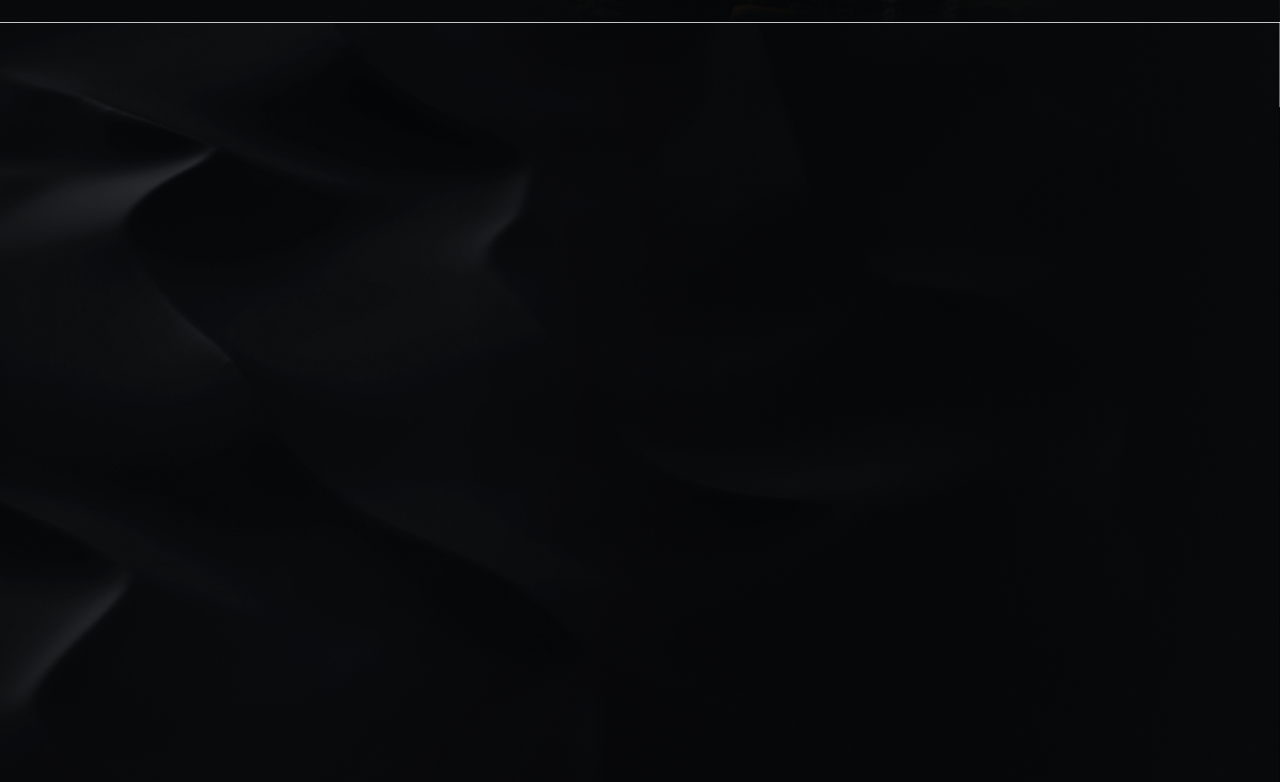
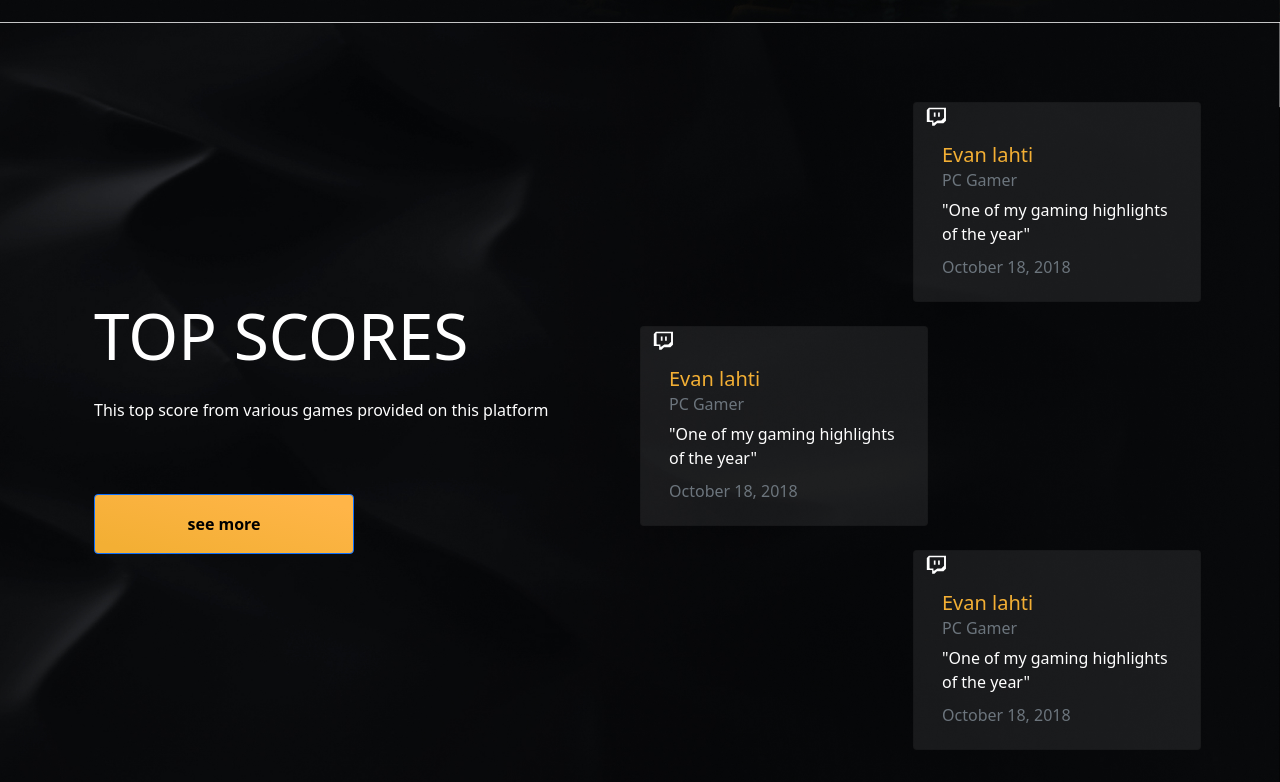
Before and after one commit to SamX23/binar-chapter-3, a plain HTML site: page index.html in a window 1280 px wide. Shown: the part 3178-3960 px from the top of the page. Drawn offline with nearby package versions, Linux system fonts and the light colour scheme.

Commit message:
update topscores section

```diff
--- a/index.html
+++ b/index.html
@@ -14,7 +14,7 @@
     />
     <title>Binar Challenge Chapter 3</title>
   </head>
-  <body>
+  <body class="text-white">
     <header>
       <nav
         class="container nav_text navbar navbar-expand-lg navbar-dark container-fluid"
@@ -83,7 +83,7 @@
     </div>
 
     <main>
-      <div class="games cover_Background text-white">
+      <div class="games cover_Background">
         <div class="row container games_Title">
           <h6>What's so special?</h6>
         </div>
@@ -158,7 +158,7 @@
         <div class="row games_Slider"></div>
       </div>
 
-      <div class="features cover_Background text-white">
+      <div class="features cover_Background">
         <div class="row container m-auto">
           <div class="col-7 features_Avatar"></div>
           <div class="col-5">
@@ -188,7 +188,7 @@
         </div>
       </div>
 
-      <div class="requirements cover_Background text-white">
+      <div class="requirements cover_Background">
         <div class="row container m-auto position-relative">
           <span
             class="position-absolute top-0 start-50 translate-middle text-center"
@@ -249,8 +249,86 @@
       </div>
 
       <div class="topscores cover_Background">
-        <div class="topscores_Description"></div>
-        <div class="topscores_Cards"></div>
+        <div class="row container m-auto align-items-center h-100">
+          <div class="col-6">
+            <div class="row topscores_Description">
+              <h5>TOP SCORES</h5>
+              <p>This top score from various games provided on this platform</p>
+            </div>
+            <div class="row">
+              <button
+                type="submit"
+                class="btn btn-primary orangeButton fw-bold topscores_Button"
+              >
+                see more
+              </button>
+            </div>
+          </div>
+          <div class="col-6 topscores_Cards">
+            <div class="row">
+              <div
+                class="card position-absolute top-0 start-50"
+                style="width: 18rem"
+              >
+                <div class="card-img">
+                  <img src="Assets/svg/twitch.svg" alt="" />
+                </div>
+                <div class="card-body">
+                  <h5 class="card-title">Evan lahti</h5>
+                  <h6 class="card-subtitle mb-2 text-muted">PC Gamer</h6>
+                  <p class="card-text">
+                    "One of my gaming highlights of the year"
+                  </p>
+                  <h6 class="card-subtitle mb-2 text-muted">
+                    October 18, 2018
+                  </h6>
+                </div>
+              </div>
+            </div>
+
+            <div class="row">
+              <div
+                class="card position-absolute start-0 card_Middle"
+                style="width: 18rem"
+              >
+                <div class="card-img">
+                  <img src="Assets/svg/twitch.svg" alt="" />
+                </div>
+                <div class="card-body">
+                  <h5 class="card-title">Evan lahti</h5>
+                  <h6 class="card-subtitle mb-2 text-muted">PC Gamer</h6>
+                  <p class="card-text">
+                    "One of my gaming highlights of the year"
+                  </p>
+                  <h6 class="card-subtitle mb-2 text-muted">
+                    October 18, 2018
+                  </h6>
+                </div>
+              </div>
+            </div>
+
+            <div class="row">
+              <div
+                class="card position-absolute start-50 card_Bottom"
+                style="width: 18rem"
+              >
+                <div class="card-img">
+                  <img src="Assets/svg/twitch.svg" alt="" />
+                </div>
+                <div class="card-body">
+                  <h5 class="card-title">Evan lahti</h5>
+                  <h6 class="card-subtitle mb-2 text-muted">PC Gamer</h6>
+                  <p class="card-text">
+                    "One of my gaming highlights of the year"
+                  </p>
+                  <h6 class="card-subtitle mb-2 text-muted">
+                    October 18, 2018
+                  </h6>
+                </div>
+              </div>
+            </div>
+          </div>
+        </div>
       </div>
     </main>
 
@@ -284,7 +362,7 @@
             <div class="col-4 text-center">
               <button
                 type="submit"
-                class="w-100 h-100 btn btn-primary inputButton fw-bold"
+                class="w-100 h-100 btn btn-primary orangeButton fw-bold"
               >
                 Subscribe Now
               </button>
--- a/style.css
+++ b/style.css
@@ -164,6 +164,47 @@ nav {
 .topscores {
   background-image: url("Assets/images/bg-image-3.jpg");
   background-position: top !important;
+  display: grid;
+}
+
+.topscores_Description {
+  padding-bottom: 3rem;
+}
+
+.topscores_Description > h5,
+.topscores_Description > p {
+  padding: 0.5rem 0;
+}
+
+.topscores_Description > h5 {
+  font-size: 4rem;
+}
+
+.topscores_Button {
+  width: 260px !important;
+  height: 60px !important;
+}
+
+.topscores_Cards {
+  height: 40rem;
+  position: relative;
+  padding-left: 5rem;
+}
+
+.card_Middle {
+  top: 35% !important;
+}
+
+.card_Bottom {
+  top: 70% !important;
+}
+
+.topscores_Cards .card {
+  background: rgba(255, 255, 255, 0.08);
+}
+
+.card-title {
+  color: #f3af34 !important;
 }
 
 /* Newsletter section */
@@ -218,7 +259,7 @@ nav {
   font-size: smaller;
 }
 
-.inputButton {
+.orangeButton {
   color: black !important;
   background: linear-gradient(194.68deg, #ffb548 11.27%, #f3af34 90.4%);
   border: unset;
```
